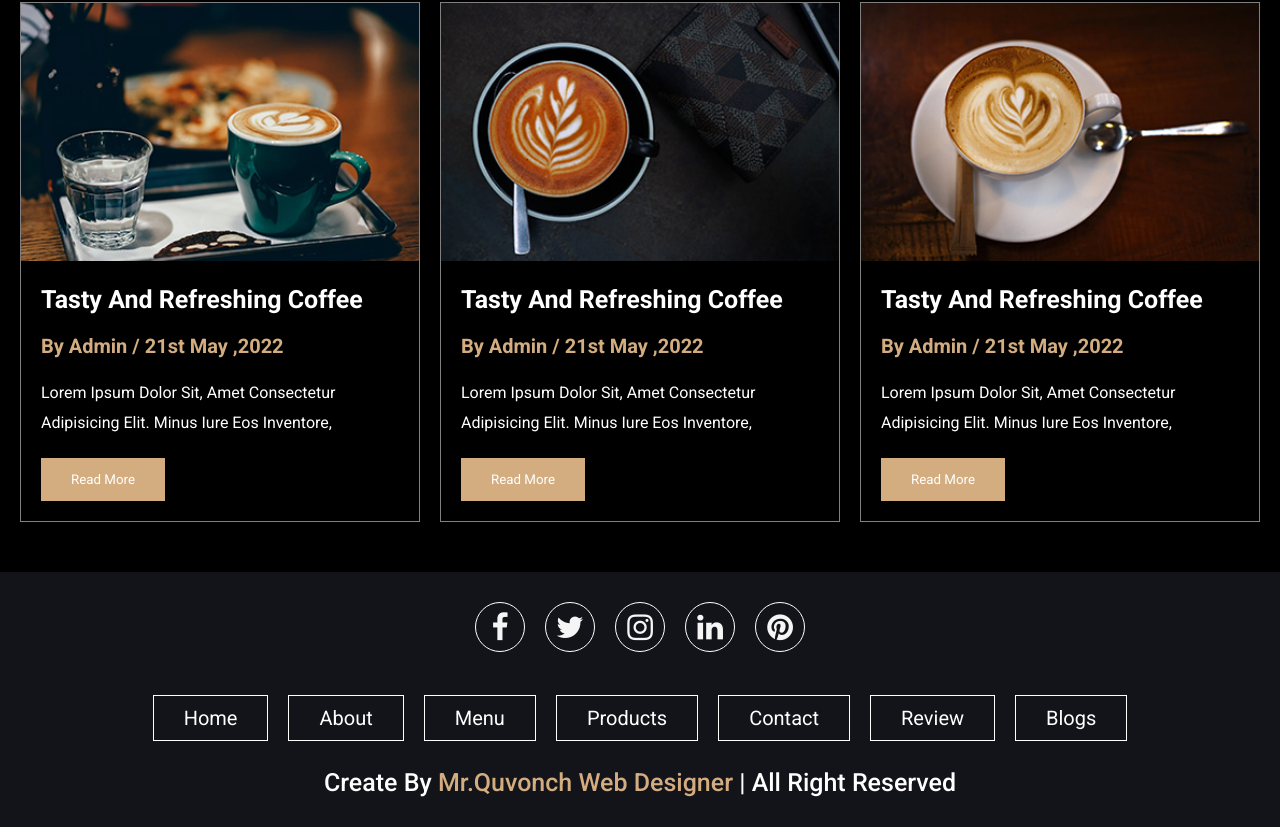
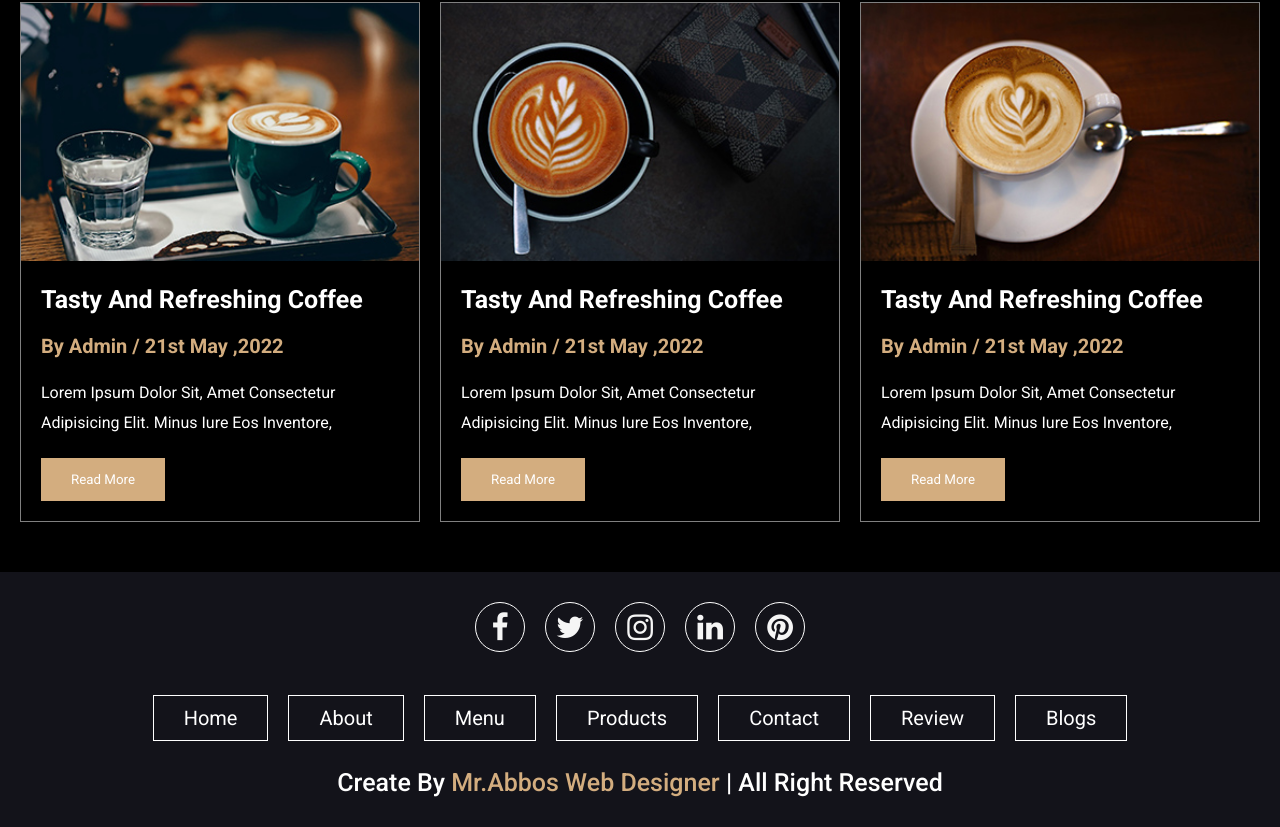
Before and after one commit to Abbos0/coffeeshop, a plain HTML site: page index.html in a window 1280 px wide. Shown: the part 4267-5094 px from the top of the page. Drawn offline with Linux system fonts and the light colour scheme.

Commit message:
Update index.html

```diff
--- a/index.html
+++ b/index.html
@@ -349,7 +349,7 @@
                     <li><a href="#blogs">Blogs</a></li>
                 </ul>
             </div>
-            <div class="author">Create By <span>Mr.Quvonch Web Designer</span> | All Right Reserved</div>
+            <div class="author">Create By <span>Mr.Abbos Web Designer</span> | All Right Reserved</div>
         </section>
     <!-- footer section  -->
     <script src="script.js"></script>
```
